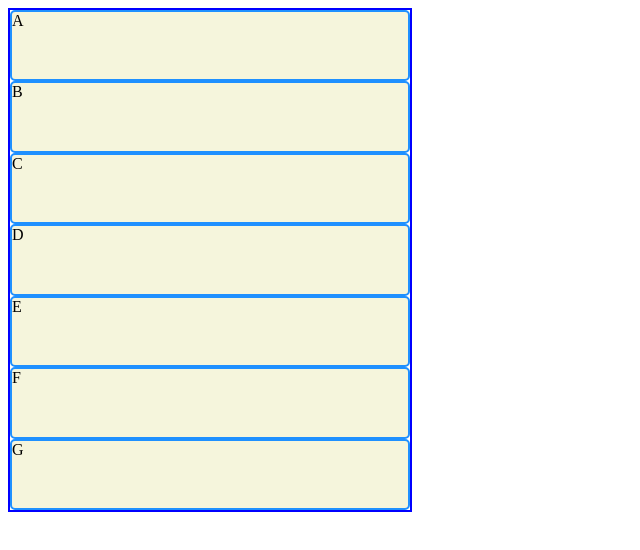
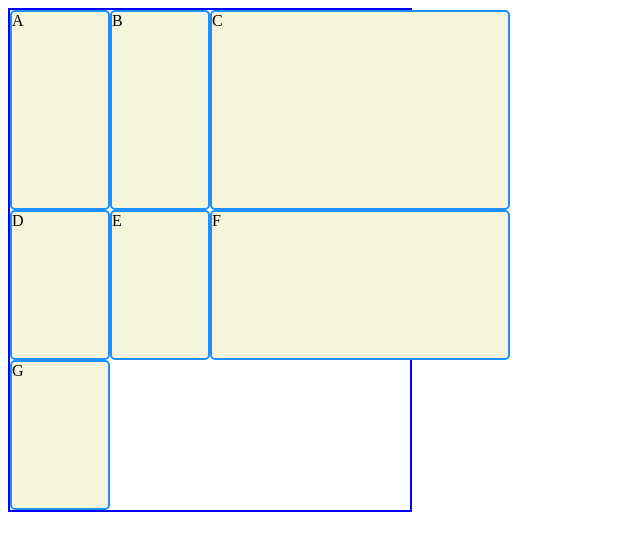
Before and after one commit to dasyx/display_grid, a plain HTML site: page index.html in a window 1280 px wide. Shown: the whole page, without its empty margins (0-640 px from the left). Drawn offline with Linux system fonts and the light colour scheme.

Commit message:
add grid template column and rows

```diff
--- a/styles.css
+++ b/styles.css
@@ -1,7 +1,14 @@
-/*display: grid for block level grid */
-/*display: inline-grid for inline grid */
+/* display: grid for block level grid */
+/* display: inline-grid for inline grid */
 
-/*We can define the columns of our grid by using the CSS property grid-template-columns */
+/* We can define the columns of our grid by using the CSS property grid-template-columns */
+/* This property will define each column's  width */
+
+/* To specify the number of rows of the grid, we can use the CSS property grid-template-rowq */
+/* This property will define each row's height*/
+
+/* We can use shorthand property grid-template.
+/* Values before the slash sign will defined row sizes and the values after will define column sizes */
 
 .grid {
     display: grid;
@@ -9,6 +16,17 @@
     border: 2px blue solid;
     width: 400px;
     height: 500px;
+    /* two following code lines are equals */
+    /* grid-template-columns: 100px 200px; */
+    /* next one defines the size as a percetage of the entire grid's width*/
+    /* grid-template-columns: 25% 50%; */
+    /* next line of code will fractionnate the number of columns : */
+    /* grid-template-columns: 1fr 1fr; */
+    /* we can also define a mix of different column values */
+    /* grid-template-columns: 100px 25% 300px;
+    grid-template-rows: 200px 30% 150px; */
+    /* the following property will define a shortand (overflow is made on purpose)*/
+    grid-template: 200px 30% 150px / 100px 25% 300px;
   }
 
   .box {
```
